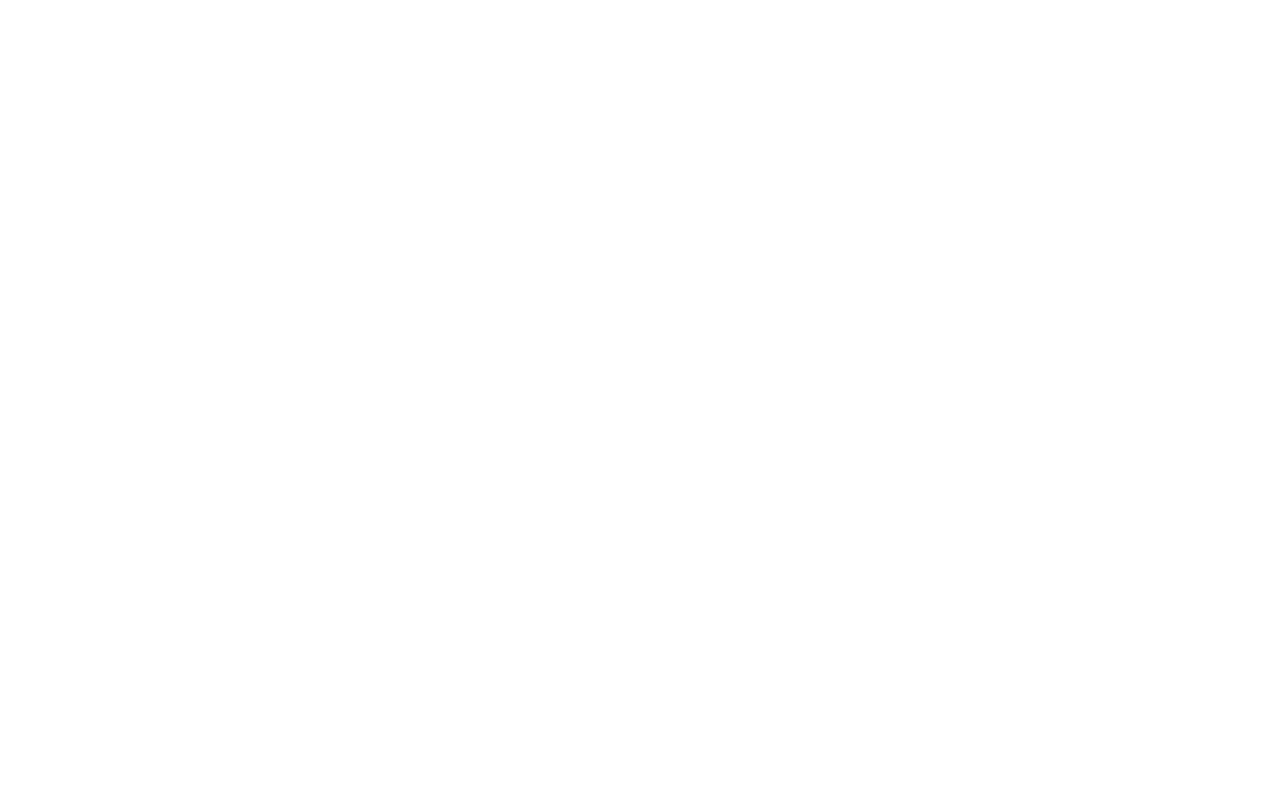
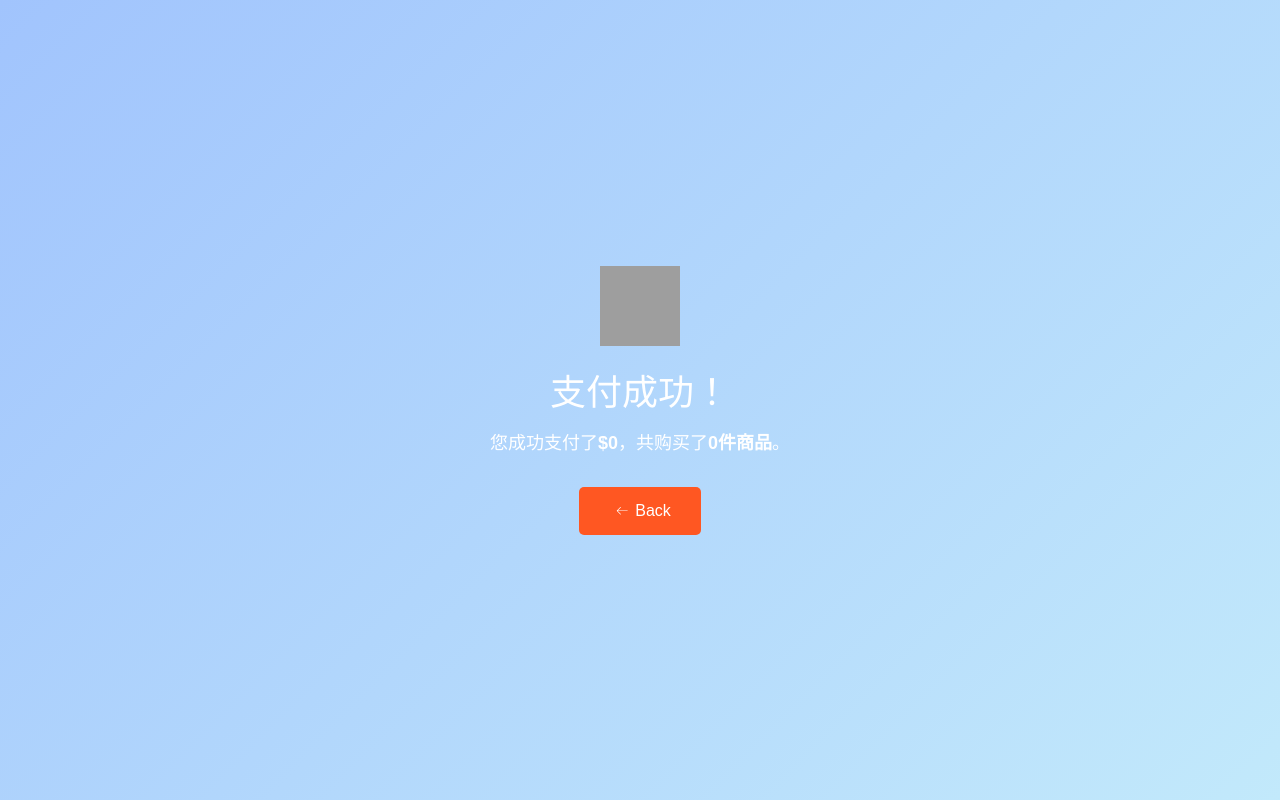
Before and after one commit to AlcMaple/sushi-vue, a Vue app: page /payment in a window 1280 px wide. Before the commit this address had no page. Built offline with nearby package versions, Linux system fonts and the light colour scheme; grey boxes are pictures that could not be loaded.

Commit message:
[add]新增支付完成页面

```diff
--- a/src/router/index.js
+++ b/src/router/index.js
@@ -2,6 +2,7 @@
 import Home from '@/views/Home/index.vue'
 import Auth from '@/views/Auth/index.vue'
 import Layout from '@/views/Layout/index.vue'
+import Payment from '@/views/Payment/index.vue'
 
 const router = createRouter({
   history: createWebHistory(import.meta.env.BASE_URL),
@@ -23,6 +24,11 @@
       name: 'auth',
       component: Auth,
     },
+    {
+      path: '/payment',
+      name: 'payment',
+      component: Payment,
+    }
   ],
 })
 
--- a/src/views/Home/components/ShopFooter.vue
+++ b/src/views/Home/components/ShopFooter.vue
@@ -1,6 +1,9 @@
 <script setup>
 import { ref, computed } from "vue";
+import { ElMessageBox } from "element-plus";
+import { useRouter } from "vue-router";
 
+const router = useRouter();
 const props = defineProps({
   selectedItems: {
     type: Array,
@@ -19,9 +22,32 @@
   return props.selectedItems.reduce((sum, item) => sum + item.quantity, 0);
 });
 
-// 点击支付按钮时的逻辑
+const isDialogVisible = ref(false);
+
 const handlePayment = () => {
   console.log("支付操作", totalPrice.value, totalQuantity.value);
+  if (totalQuantity.value === 0) {
+    ElMessageBox.alert("请选择商品后再支付！", "提示", {
+      confirmButtonText: "确定",
+    });
+    return;
+  }
+  isDialogVisible.value = true;
+};
+
+const confirmPayment = () => {
+  isDialogVisible.value = false;
+  router.push({
+    name: "payment",
+    query: {
+      totalPrice: totalPrice.value,
+      totalQuantity: totalQuantity.value,
+    },
+  });
+};
+
+const cancelPayment = () => {
+  isDialogVisible.value = false;
 };
 </script>
 
@@ -33,6 +59,27 @@
     </div>
     <button class="pay-button" @click="handlePayment">支付</button>
   </div>
+
+  <el-dialog
+    v-model="isDialogVisible"
+    title="确认支付"
+    width="400px"
+    :close-on-click-modal="false"
+    :close-on-press-escape="false"
+    custom-class="payment-dialog"
+  >
+    <p>
+      您即将支付 <strong>${{ totalPrice }}</strong> 购买
+      <strong>{{ totalQuantity }}</strong> 件商品。
+    </p>
+    <p>确认继续支付吗？</p>
+    <template #footer>
+      <div class="dialog-footer">
+        <el-button @click="cancelPayment">取消</el-button>
+        <el-button type="primary" @click="confirmPayment">确认支付</el-button>
+      </div>
+    </template>
+  </el-dialog>
 </template>
 
 <style scoped>
@@ -67,4 +114,18 @@
 .pay-button:hover {
   background-color: #e64a19;
 }
+
+.payment-dialog {
+  border-radius: 10px;
+}
+
+.dialog-footer {
+  display: flex;
+  justify-content: flex-end;
+  gap: 10px;
+}
+
+.dialog-footer .el-button {
+  padding: 6px 20px;
+}
 </style>
--- /dev/null
+++ b/src/views/Payment/components/Payment.vue
@@ -0,0 +1,148 @@
+<script setup>
+import { ref } from "vue";
+import { useRouter, useRoute } from "vue-router";
+
+const route = useRoute();
+const totalPrice = route.query.totalPrice || 0;
+const totalQuantity = route.query.totalQuantity || 0;
+
+const router = useRouter();
+
+const navigateToShopList = () => {
+  router.push({ name: "home" });
+};
+</script>
+
+<template>
+  <div class="payment-complete">
+    <div class="icon-container">
+      <img
+        src="https://img.icons8.com/ios-filled/100/4CAF50/checked.png"
+        alt="支付成功"
+      />
+    </div>
+    <div class="payment-info">
+      <h1>支付成功！</h1>
+      <p>
+        您成功支付了<strong>${{ totalPrice }}</strong
+        >，共购买了<strong>{{ totalQuantity }}件商品</strong>。
+      </p>
+    </div>
+    <!-- <div class="button-container">
+      <el-button class="back-button" type="primary" @click="navigateToShopList"
+        >返回</el-button
+      >
+    </div> -->
+    <div class="button-container">
+      <button class="back-button" @click="navigateToShopList">
+        <svg
+          height="16"
+          width="16"
+          xmlns="http://www.w3.org/2000/svg"
+          version="1.1"
+          viewBox="0 0 1024 1024"
+        >
+          <path
+            fill="#fff"
+            d="M874.690416 495.52477c0 11.2973-9.168824 20.466124-20.466124 20.466124l-604.773963 0 188.083679 188.083679c7.992021 7.992021 7.992021 20.947078 0 28.939099-4.001127 3.990894-9.240455 5.996574-14.46955 5.996574-5.239328 0-10.478655-1.995447-14.479783-5.996574l-223.00912-223.00912c-3.837398-3.837398-5.996574-9.046027-5.996574-14.46955 0-5.433756 2.159176-10.632151 5.996574-14.46955l223.019353-223.029586c7.992021-7.992021 20.957311-7.992021 28.949332 0 7.992021 8.002254 7.992021 20.957311 0 28.949332l-188.073446 188.073446 604.753497 0C865.521592 475.058646 874.690416 484.217237 874.690416 495.52477z"
+          ></path>
+        </svg>
+        <span>Back</span>
+      </button>
+    </div>
+  </div>
+</template>
+
+<style scoped lang="scss">
+.payment-complete {
+  display: flex;
+  flex-direction: column;
+  justify-content: center;
+  align-items: center;
+  height: 100vh;
+  background: linear-gradient(135deg, #a1c4fd, #c2e9fb);
+  color: #fff;
+  font-family: "Arial", sans-serif;
+}
+
+.icon-container img {
+  width: 80px;
+  height: 80px;
+  margin-bottom: 20px;
+}
+
+.payment-info {
+  text-align: center;
+}
+
+.payment-info h1 {
+  font-size: 36px;
+  margin-bottom: 10px;
+}
+
+.payment-info p {
+  font-size: 18px;
+  margin-bottom: 30px;
+}
+
+// .button-container {
+//   width: 100%;
+//   display: flex;
+//   justify-content: center;
+// }
+
+// .back-button {
+//   padding: 12px 30px;
+//   font-size: 16px;
+//   background-color: #ff5722;
+//   border: none;
+//   border-radius: 5px;
+//   color: #fff;
+//   cursor: pointer;
+//   transition: background-color 0.3s ease;
+// }
+
+// .back-button:hover {
+//   background-color: #e64a19;
+// }
+.button-container {
+  width: 100%;
+  display: flex;
+  justify-content: center;
+}
+
+.back-button {
+  padding: 12px 30px;
+  font-size: 16px;
+  background-color: #ff5722;
+  border: none;
+  border-radius: 5px;
+  color: #fff;
+  cursor: pointer;
+  transition: background-color 0.3s ease;
+  display: flex;
+  align-items: center;
+  justify-content: center;
+}
+
+.back-button:hover {
+  background-color: #e64a19;
+}
+
+button > svg {
+  margin-right: 5px;
+  margin-left: 5px;
+  font-size: 20px;
+  transition: all 0.4s ease-in;
+}
+
+button:hover > svg {
+  font-size: 1.2em;
+  transform: translateX(-5px);
+}
+
+button:hover {
+  box-shadow: 9px 9px 33px #d1d1d1, -9px -9px 33px #ffffff;
+  transform: translateY(-2px);
+}
+</style>
--- /dev/null
+++ b/src/views/Payment/index.vue
@@ -0,0 +1,7 @@
+<script setup>
+import Payment from "./components/Payment.vue";
+</script>
+
+<template>
+  <Payment />
+</template>
```
